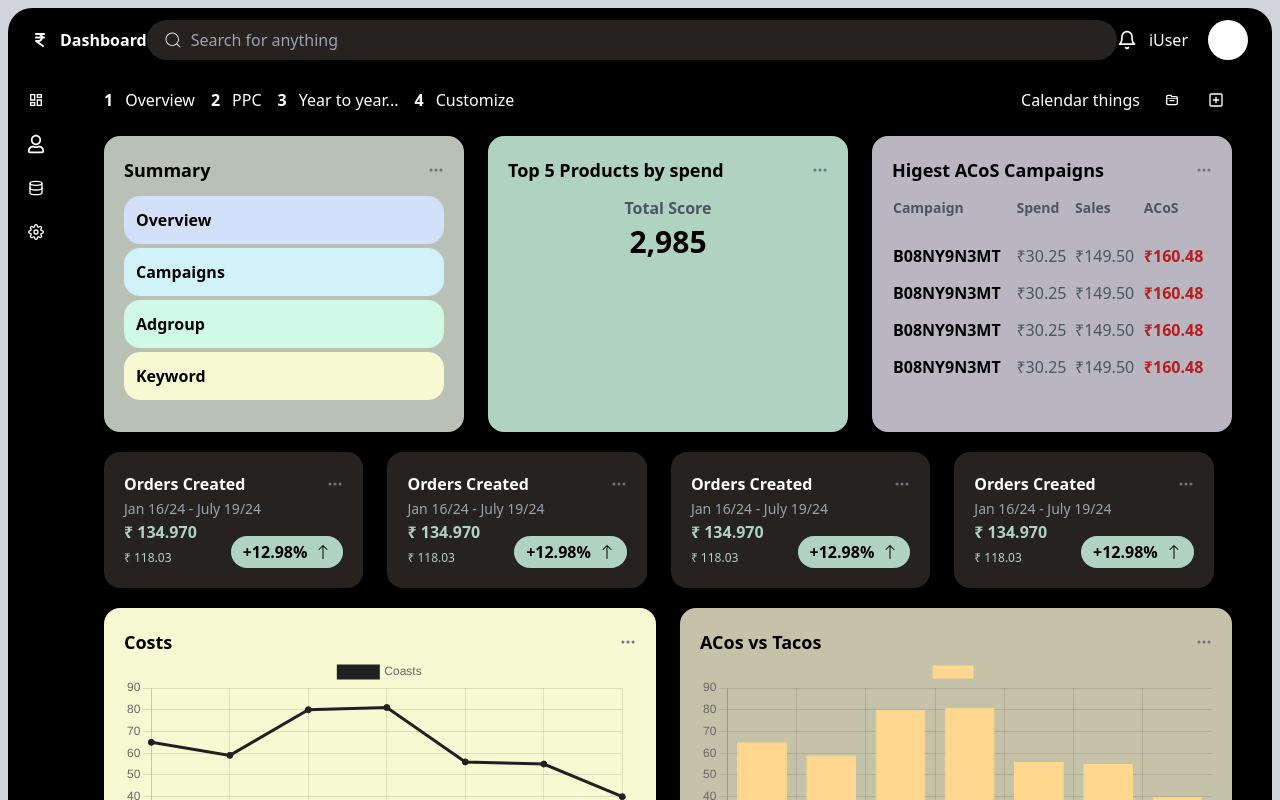
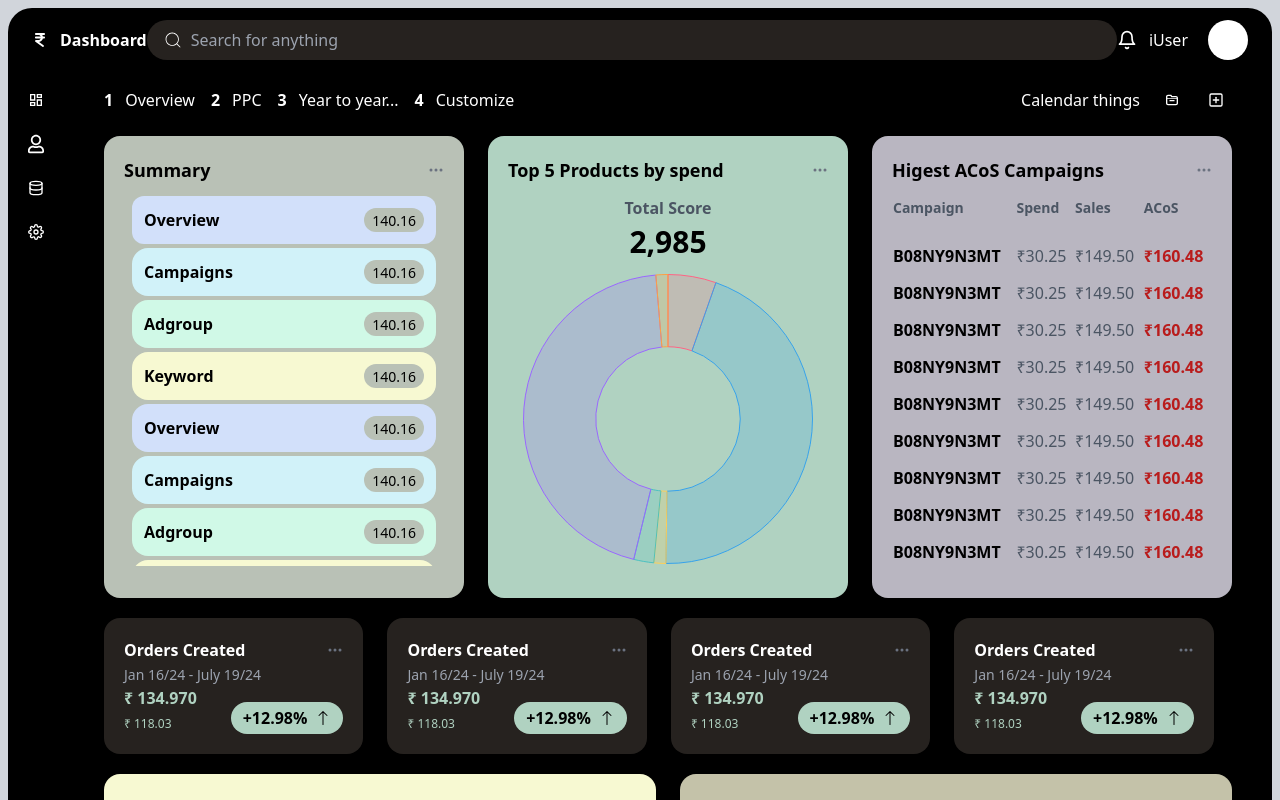
Before and after one commit to vkskumarthakur/Next-JS-Money-Investment, a Next.js app: page /dashboard in a window 1280 px wide. Shown: the top 800 px of the page. Built offline with nearby package versions, Linux system fonts and the light colour scheme.

Commit message:
max-height is defined for the dashboard card and doughnut chart has been added to the top product card

```diff
--- a/app/dashboard/page.js
+++ b/app/dashboard/page.js
@@ -9,6 +9,7 @@ import { BsThreeDots } from "react-icons/bs";
 import { BsArrowUp } from "react-icons/bs";
 import LineChart from "@/components/LineChart";
 import BarChart from "@/components/BarChart";
+import DoughnutChart from "@/components/DoughNutChart";
 
 
 export default function Dashboard() {
@@ -57,18 +58,38 @@ export default function Dashboard() {
               <p className="font-bold text-black text-lg">Summary</p>
               <BsThreeDots className="text-gray-500" />
             </div>
-            <div className="card-body flex items-start my-3 flex-col justify-between gap-1">
-              <div className="p-3 rounded-2xl text-black w-full bg-[#d2e0fa] font-semibold">
-                Overview
+            <div className="summary card-body flex items-start my-3 flex-col justify-between gap-1 px-2 max-h-[370px] overflow-y-auto">
+              <div className="p-3 rounded-xl text-black w-full bg-[#d2e0fa] font-semibold flex items-center justify-between">
+                <span>Overview</span>
+              <div className="bg-[#B9C1B6] rounded-2xl px-2"><span className="font-light text-sm">140.16</span></div>
               </div>
-              <div className="p-3 rounded-2xl text-black w-full bg-[#d1f2f9] font-semibold">
-                Campaigns
+              <div className="p-3 rounded-2xl text-black w-full bg-[#d1f2f9] font-semibold flex items-center justify-between">
+                <span>Campaigns</span>
+                <div className="bg-[#B9C1B6] rounded-2xl px-2"><span className="font-light text-sm">140.16</span></div>
               </div>
-              <div className="p-3 rounded-2xl text-black w-full bg-[#d0f9e7] font-semibold">
-                Adgroup
+              <div className="p-3 rounded-2xl text-black w-full bg-[#d0f9e7] font-semibold flex items-center justify-between">
+                <span>Adgroup</span>
+                <div className="bg-[#B9C1B6] rounded-2xl px-2"><span className="font-light text-sm">140.16</span></div>
               </div>
-              <div className="p-3 rounded-2xl text-black w-full bg-[#f7f9d2] font-semibold">
-                Keyword
+              <div className="p-3 rounded-2xl text-black w-full bg-[#f7f9d2] font-semibold flex items-center justify-between">
+                <span>Keyword</span>
+                <div className="bg-[#B9C1B6] rounded-2xl px-2"><span className="font-light text-sm">140.16</span></div>
+              </div>
+              <div className="p-3 rounded-2xl text-black w-full bg-[#d2e0fa] font-semibold flex items-center justify-between">
+                <span>Overview</span>
+                <div className="bg-[#B9C1B6] rounded-2xl px-2"><span className="font-light text-sm">140.16</span></div>
+              </div>
+              <div className="p-3 rounded-2xl text-black w-full bg-[#d1f2f9] font-semibold flex items-center justify-between">
+                <span>Campaigns</span>
+                <div className="bg-[#B9C1B6] rounded-2xl px-2"><span className="font-light text-sm">140.16</span></div>
+              </div>
+              <div className="p-3 rounded-2xl text-black w-full bg-[#d0f9e7] font-semibold flex items-center justify-between">
+                <span>Adgroup</span>
+                <div className="bg-[#B9C1B6] rounded-2xl px-2"><span className="font-light text-sm">140.16</span></div>
+              </div>
+              <div className="p-3 rounded-2xl text-black w-full bg-[#f7f9d2] font-semibold flex items-center justify-between">
+                <span>Keyword</span>
+                <div className="bg-[#B9C1B6] rounded-2xl px-2"><span className="font-light text-sm">140.16</span></div>
               </div>
             </div>
           </div>
@@ -79,7 +100,7 @@ export default function Dashboard() {
               </p>
               <BsThreeDots className="text-gray-500" />
             </div>
-            <div className="card-body flex items-start my-3 flex-col justify-between gap-1">
+            <div className="top-products card-body flex items-start my-3 flex-col justify-between gap-1 max-h-[370px] overflow-y-auto">
               <div className="w-full font-semibold">
                 <span className="text-center block text-gray-600">
                   Total Score
@@ -88,7 +109,10 @@ export default function Dashboard() {
               <div className="text-black w-full text-3xl font-bold">
                 <span className="text-center block text-black">2,985</span>
               </div>
-            </div>
+              <div className="mx-auto">
+                <DoughnutChart/>
+              </div>
+              </div>
           </div>
           <div className="bg-[#b9b6c1] p-5 flex-1 rounded-2xl transition ease-in-out duration-300 hover:-translate-y-3">
             <div className="card-title flex items-center justify-between">
@@ -97,7 +121,7 @@ export default function Dashboard() {
               </p>
               <BsThreeDots className="text-gray-500" />
             </div>
-            <div className="card-body my-3">
+            <div className="highest-acos card-body my-3 max-h-[370px] overflow-y-auto">
               <table className="table-auto w-full h-full border-spacing-1">
                 <thead className="font-normal text-[14px] text-left text-gray-600 mb-10">
                   <tr>
--- a/app/globals.css
+++ b/app/globals.css
@@ -21,3 +21,36 @@ body{
 .shadow-custom-shadow{
     box-shadow: rgba(252, 251, 251, 0.35) 0px 5px 15px;
 }
+.summary.card-body::-webkit-scrollbar{
+    width: 3px;
+}
+.summary.card-body::-webkit-scrollbar-thumb{
+    background-color: gray;
+    border-radius: 50px;
+}
+
+.highest-acos.card-body::-webkit-scrollbar{
+    width: 3px;
+}
+.highest-acos.card-body::-webkit-scrollbar-thumb{
+    background-color: gray;
+    border-radius: 50px;
+}
+
+.highest-acos.card-body::-webkit-scrollbar{
+    width: 3px;
+}
+
+.highest-acos.card-body::-webkit-scrollbar-thumb{
+    background-color: gray;
+    border-radius: 50px;
+}
+
+.top-products.card-body::-webkit-scrollbar{
+    width: 3px;
+}
+
+.top-products.card-body::-webkit-scrollbar-thumb{
+    background-color: gray;
+    border-radius: 50px;
+}
--- a/components/BarChart.jsx
+++ b/components/BarChart.jsx
@@ -8,11 +8,11 @@ ChartJS.register(CategoryScale, LinearScale, BarElement, Title, Tooltip, Legend)
 
 const BarChart = () => {
   const data = {
-    labels: ['January', 'February', 'March', 'April', 'May', 'June', 'July'],
+    labels: ['January', 'February', 'March', 'April', 'May', 'June', 'July','August','September','October','November','December'],
     datasets: [
       {
         label: '',
-        data: [65, 59, 80, 81, 56, 55, 40],
+        data: [65, 59, 80, 81, 56, 55, 40, 32, 56, 78, 48, 65],
         backgroundColor: '#ffd78f',
         borderColor: '#ffd78f',
         boererRadius: '14',
--- a/components/DashBoardHigestACoSTableData.jsx
+++ b/components/DashBoardHigestACoSTableData.jsx
@@ -36,5 +36,40 @@ const DashBoardHigestACoSTableData = [
     sales: "₹149.50",
     acos: "₹160.48",
   },
+  {
+    id: 5,
+    campaign: "B08NY9N3MT",
+    spend: "₹30.25",
+    sales: "₹149.50",
+    acos: "₹160.48",
+  },
+  {
+    id: 5,
+    campaign: "B08NY9N3MT",
+    spend: "₹30.25",
+    sales: "₹149.50",
+    acos: "₹160.48",
+  },
+  {
+    id: 5,
+    campaign: "B08NY9N3MT",
+    spend: "₹30.25",
+    sales: "₹149.50",
+    acos: "₹160.48",
+  },
+  {
+    id: 5,
+    campaign: "B08NY9N3MT",
+    spend: "₹30.25",
+    sales: "₹149.50",
+    acos: "₹160.48",
+  },
+  {
+    id: 5,
+    campaign: "B08NY9N3MT",
+    spend: "₹30.25",
+    sales: "₹149.50",
+    acos: "₹160.48",
+  },
 ];
 export default DashBoardHigestACoSTableData;
--- a/components/DashboardSmallCardData.jsx
+++ b/components/DashboardSmallCardData.jsx
@@ -9,7 +9,7 @@ const DashboardSmallCardData = [
         priceGrowLoss: "+12.98%",
       },
     {
-        id: 1,
+        id: 2,
         cardTitle: "Orders Created",
         DateDuration: "Jan 16/24 - July 19/24",
         priceOne: "₹ 134.970",
@@ -17,7 +17,7 @@ const DashboardSmallCardData = [
         priceGrowLoss: "+12.98%",
       },
     {
-        id: 1,
+        id: 3,
         cardTitle: "Orders Created",
         DateDuration: "Jan 16/24 - July 19/24",
         priceOne: "₹ 134.970",
@@ -25,7 +25,7 @@ const DashboardSmallCardData = [
         priceGrowLoss: "+12.98%",
       },
     {
-        id: 1,
+        id: 4,
         cardTitle: "Orders Created",
         DateDuration: "Jan 16/24 - July 19/24",
         priceOne: "₹ 134.970",
@@ -33,7 +33,7 @@ const DashboardSmallCardData = [
         priceGrowLoss: "+12.98%",
       },
     {
-        id: 1,
+        id: 5,
         cardTitle: "Orders Created",
         DateDuration: "Jan 16/24 - July 19/24",
         priceOne: "₹ 134.970",
@@ -41,7 +41,7 @@ const DashboardSmallCardData = [
         priceGrowLoss: "+12.98%",
       },
     {
-        id: 1,
+        id: 6,
         cardTitle: "Orders Created",
         DateDuration: "Jan 16/24 - July 19/24",
         priceOne: "₹ 134.970",
--- /dev/null
+++ b/components/DoughNutChart.jsx
@@ -0,0 +1,61 @@
+"use client"
+import { Doughnut } from 'react-chartjs-2';
+import { Chart as ChartJS, Title, Tooltip, Legend, ArcElement } from 'chart.js';
+
+// Register the components required for Chart.js
+ChartJS.register(Title, Tooltip, Legend, ArcElement);
+
+const DoughnutChart = () => {
+  // Sample data for the doughnut chart
+  const data = {
+    labels: [],
+    datasets: [
+      {
+        label: 'My Doughnut Chart',
+        data: [12, 100, 3, 5, 100, 3], // Data points
+        backgroundColor: [
+          'rgba(255, 99, 132, 0.2)',
+          'rgba(54, 162, 235, 0.2)',
+          'rgba(255, 206, 86, 0.2)',
+          'rgba(75, 192, 192, 0.2)',
+          'rgba(153, 102, 255, 0.2)',
+          'rgba(255, 159, 64, 0.2)'
+        ],
+        borderColor: [
+          'rgba(255, 99, 132, 1)',
+          'rgba(54, 162, 235, 1)',
+          'rgba(255, 206, 86, 1)',
+          'rgba(75, 192, 192, 1)',
+          'rgba(153, 102, 255, 1)',
+          'rgba(255, 159, 64, 1)'
+        ],
+        borderWidth: 1,
+      }
+    ]
+  };
+
+  // Options for the doughnut chart
+  const options = {
+    responsive: true,
+    plugins: {
+      legend: {
+        position: 'top',
+      },
+      tooltip: {
+        callbacks: {
+          label: function(context) {
+            let label = context.label || '';
+            if (context.parsed !== null) {
+              label += ': ' + context.parsed + '%';
+            }
+            return label;
+          }
+        }
+      }
+    }
+  };
+
+  return <Doughnut data={data} options={options} />;
+};
+
+export default DoughnutChart;
--- a/components/LineChart.jsx
+++ b/components/LineChart.jsx
@@ -8,11 +8,11 @@ ChartJS.register(CategoryScale, LinearScale, PointElement, LineElement, Title, T
 
 const LineChart = () => {
   const data = {
-    labels: ['January', 'February', 'March', 'April', 'May', 'June', 'July'],
+    labels: ['January', 'February', 'March', 'April', 'May', 'June', 'July','August','September','October','November','December'],
     datasets: [
       {
-        label: 'Coasts',
-        data: [65, 59, 80, 81, 56, 55, 40],
+        label: '',
+        data: [65, 59, 80, 81, 56, 55, 40, 32, 56, 78, 48, 65],
         fill: false,
         backgroundColor: '#202020',
         borderColor: '#202020',
```
